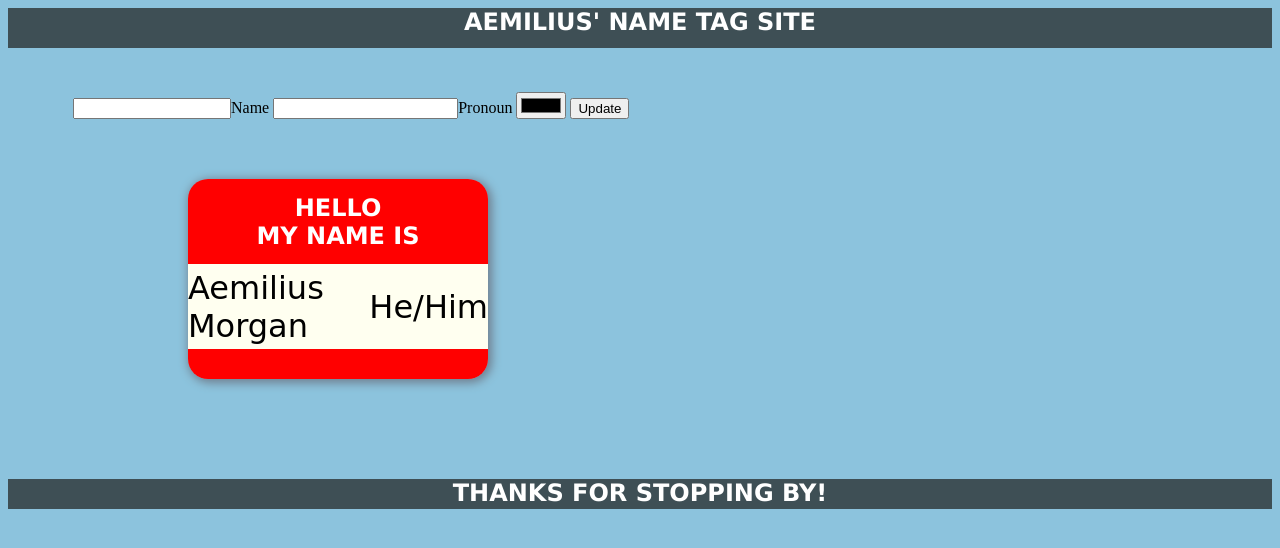
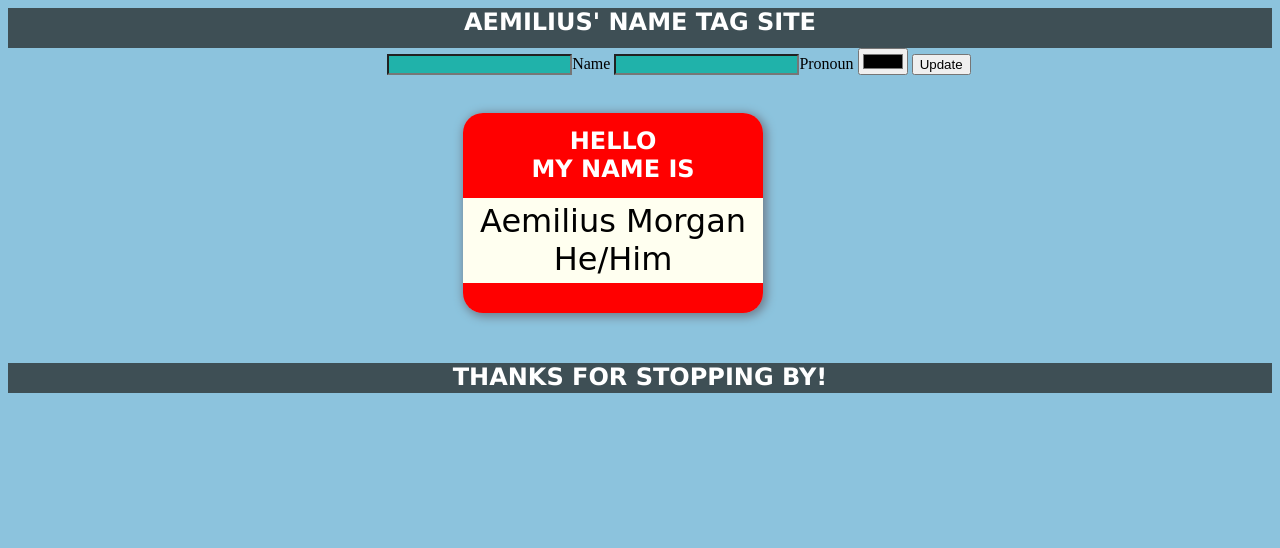
Before and after one commit to AemiliusM/lab02-name-tag, a plain HTML site: page index.html in a window 1280 px wide. Drawn offline with Linux system fonts and the light colour scheme.

Commit message:
fixed layout

```diff
--- a/style.css
+++ b/style.css
@@ -5,7 +5,8 @@
     grid-template-rows: 1fr 1fr .1fr;
     box-shadow: 2px 2px 10px 2px slategray;
     border-radius: 20px;
-    margin: 50px 180px 100px;
+    margin: 3% 0% 4% 36%
+
 }
 
 .top {
@@ -20,7 +21,7 @@
 .middle {
     font-family: cursive;
     display: flex;
-    flex-direction: row;
+    flex-direction: column;
     justify-content: center;
     align-items: center;
     font-size: 2rem;
@@ -56,12 +57,15 @@ h1,h2 {
     width: 100%;
     background-color: goldenrod;
 }
-.body {background-color: rgb(140, 195, 221);}
+.body {
+    background-color: rgb(140, 195, 221);
+
+}
 
 .input1 {
-    width: 150px;
-    display:;
-    margin: 50px 0px 10px 65px
-
-    ;
+background-color: lightseagreen;
+margin-left: 30%;
 }
+.input2 {
+    background-color: lightseagreen;
+}
```
